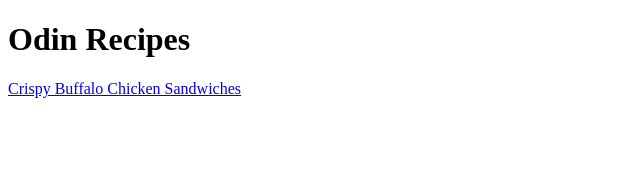
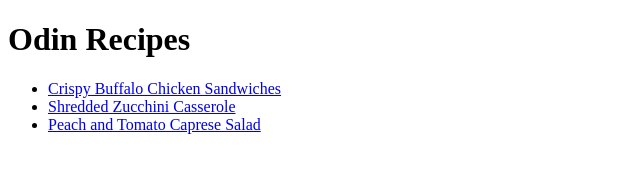
Before and after one commit to RGPin/odin-recipes, a plain HTML site: page index.html in a window 1280 px wide. Shown: the whole page, without its empty margins (0-640 px from the left). Drawn offline with Linux system fonts and the light colour scheme.

Commit message:
Add links towards added recipes in home page

```diff
--- a/index.html
+++ b/index.html
@@ -7,6 +7,10 @@
     </head>
     <body>
         <h1>Odin Recipes</h1>
-        <a href="./recipes/chicken.html">Crispy Buffalo Chicken Sandwiches</a>
+        <ul>
+            <li><a href="./recipes/chicken.html">Crispy Buffalo Chicken Sandwiches</a></li>
+            <li><a href="./recipes/casserole.html">Shredded Zucchini Casserole</a></li>
+            <li><a href="./recipes/salad.html">Peach and Tomato Caprese Salad</a></li>
+        </ul>
     </body>
 </html>
```
